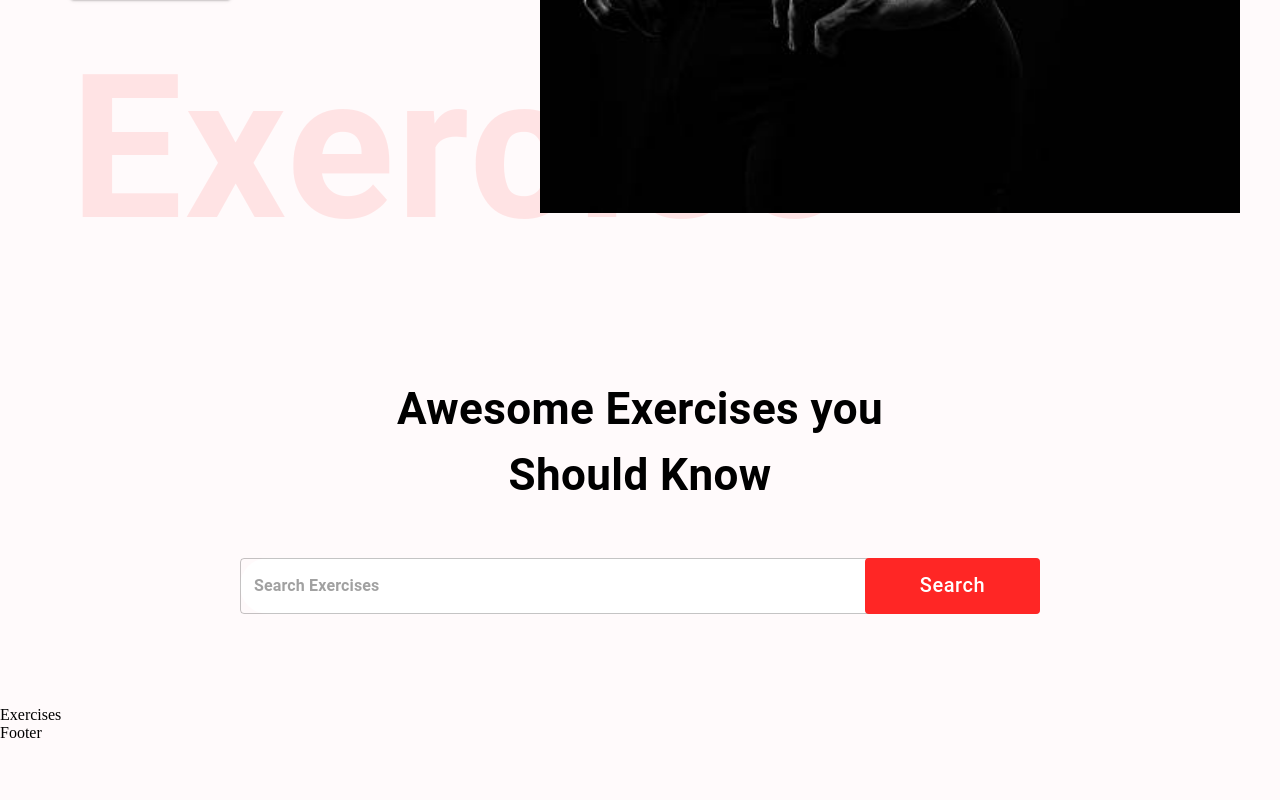
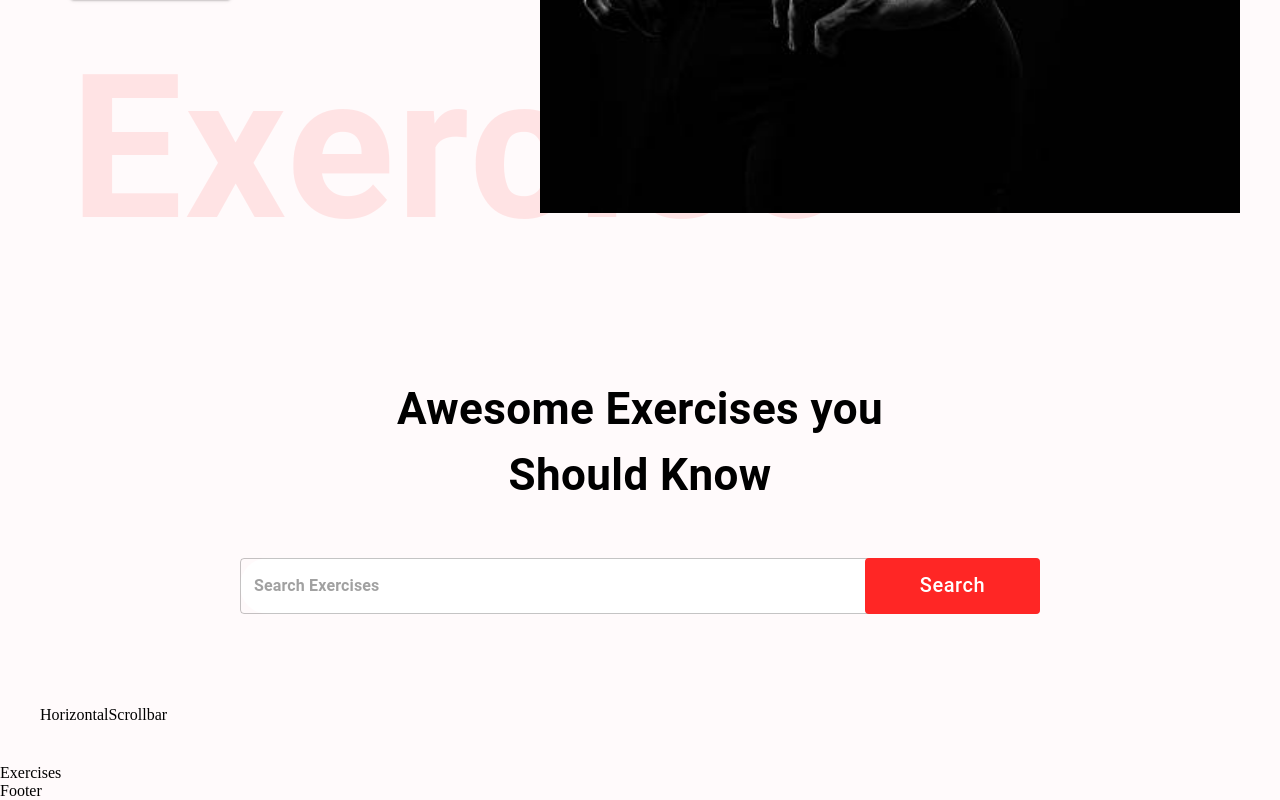
Before and after one commit to Rickwu93/fitness-app, a React (Create React App) app: page / in a window 1280 px wide. Shown: the part 653-1453 px from the top of the page. Before the commit the page ends 1395 px from the top, so only its background shows below. Built offline with nearby package versions, Linux system fonts and the light colour scheme; no server answers.

Commit message:
adding in horizontal scrollbar component

```diff
--- /dev/null
+++ b/src/components/HorizontalScrollbar.js
@@ -0,0 +1,9 @@
+import React from 'react'
+
+const HorizontalScrollbar = () => {
+  return (
+    <div>HorizontalScrollbar</div>
+  )
+}
+
+export default HorizontalScrollbar
--- a/src/components/SearchExercises.js
+++ b/src/components/SearchExercises.js
@@ -3,6 +3,8 @@
 import { Box, Button, Stack, TextField, Typography } from '@mui/material';
 
 import { exerciseOptions, fetchData } from '../utils/fetchData';
+
+import HorizontalScrollbar from './HorizontalScrollbar';
 
 const SearchExercises = () => {
     const [search, setSearch] = useState('')
@@ -76,8 +78,8 @@
                 Search
         </Button>
         </Box>
-        <Box>
-
+        <Box sx={{ position: 'relative', width: '100%', p: '20px'}}>
+            <HorizontalScrollbar  data={bodyParts} />
         </Box>
     </Stack>
   )
```
